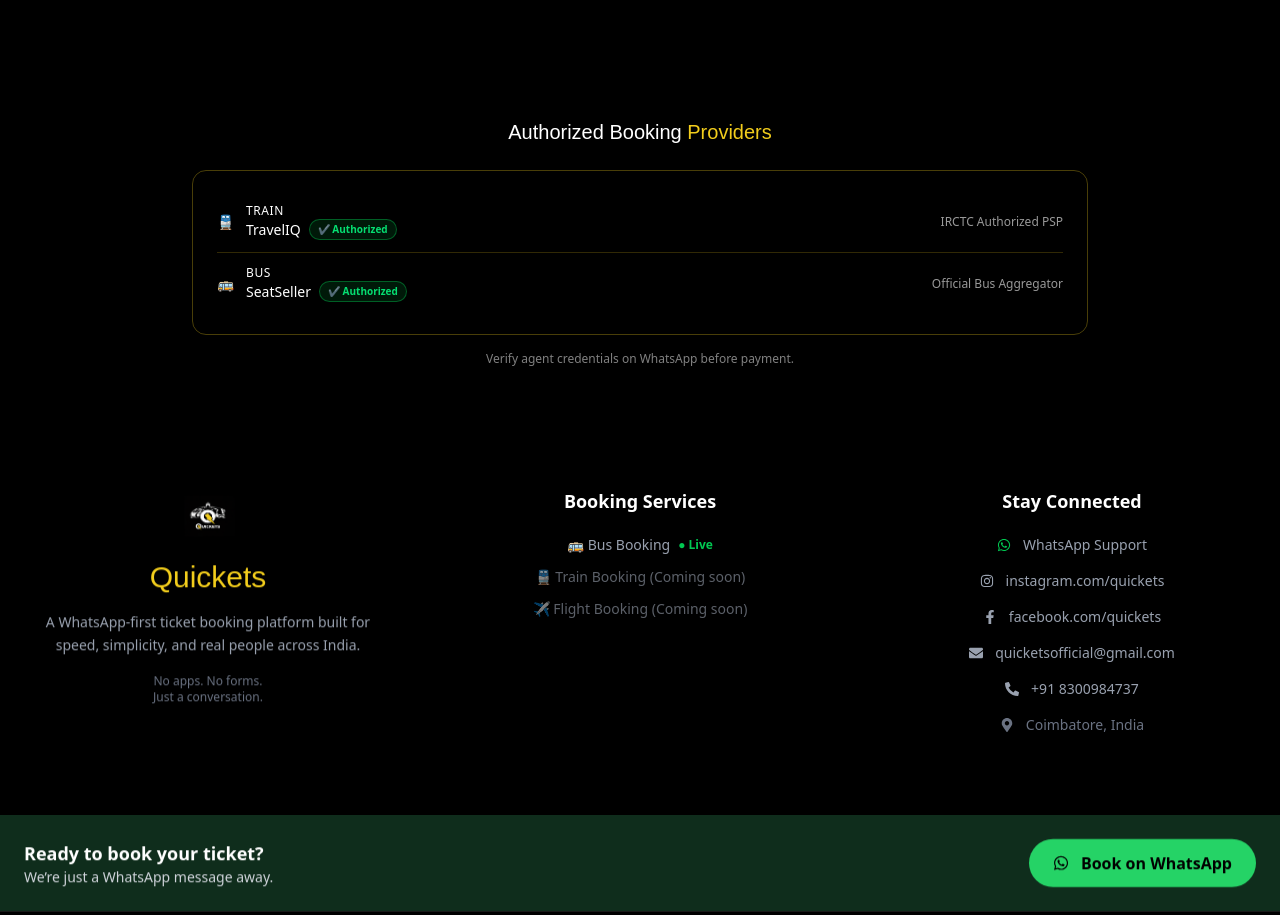
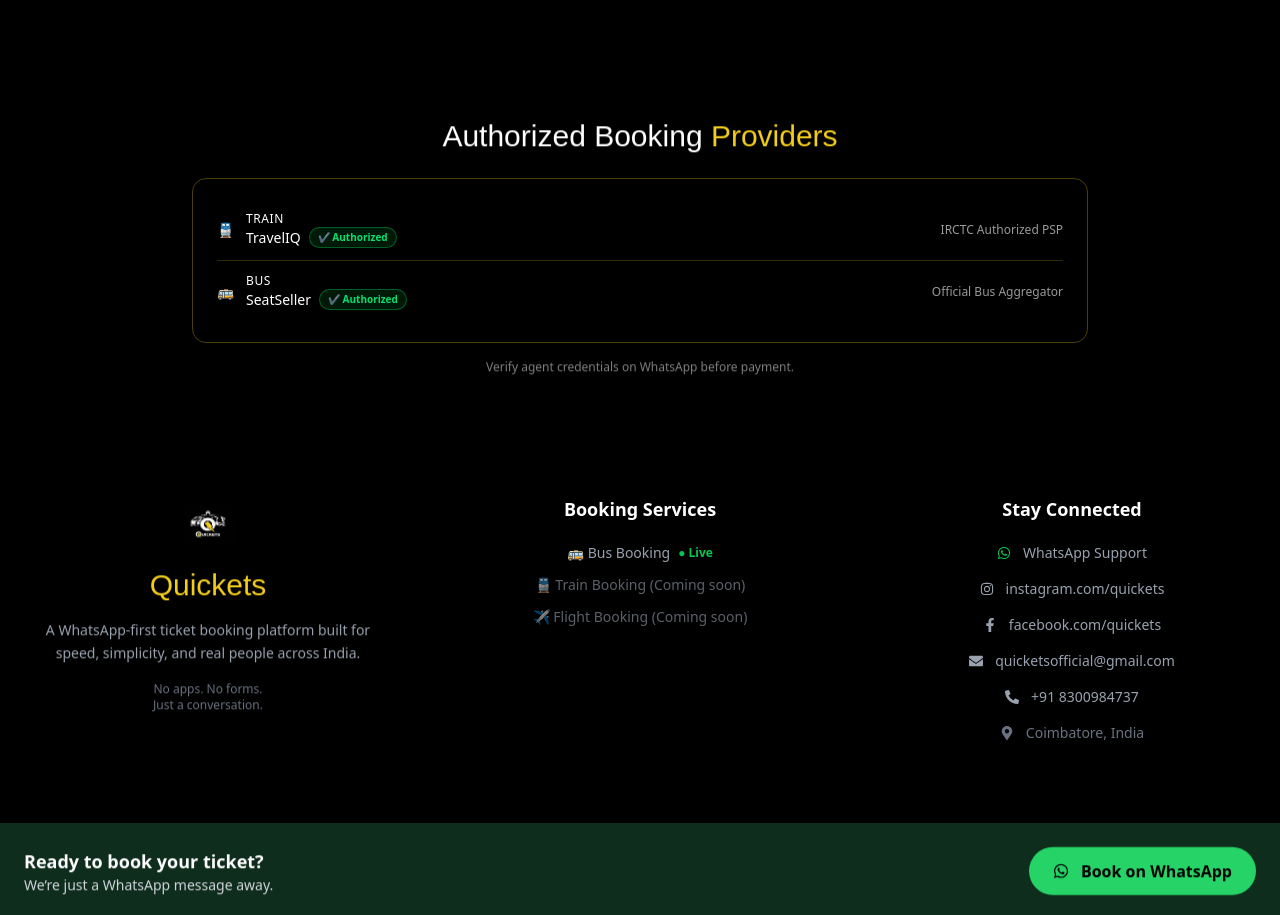
Before and after one commit to jonesofficial/Quickets.co.in, a React (Vite) app: page / in a window 1280 px wide. Shown: the part 3742-4657 px from the top of the page. Built offline with nearby package versions, Linux system fonts and the light colour scheme; a web font is replaced by a local one.

Commit message:
Added Authorization Strip Section

```diff
--- a/src/components/AuthorizationStrip.jsx
+++ b/src/components/AuthorizationStrip.jsx
@@ -1,19 +1,39 @@
+import useScrollReveal from "../hooks/useScrollReveal";
+
 export default function AuthorizationStrip() {
+    const titleRef = useScrollReveal();
+    const stripRef = useScrollReveal();
+    const trainRef = useScrollReveal();
+    const busRef = useScrollReveal();
+    const footnoteRef = useScrollReveal();
+
     return (
         <section className="bg-black py-10 px-6">
             <div className="max-w-4xl mx-auto">
 
                 {/* Title */}
-                <h3 className="text-center text-white text-xl font-heading mb-6">
+                <h3
+                    ref={titleRef}
+                    className="reveal reveal-up text-center text-white text-3xl font-heading mb-6"
+                >
                     Authorized Booking
                     <span className="text-[#f2cd1c]"> Providers</span>
                 </h3>
 
                 {/* Strip */}
-                <div className="border border-[#f2cd1c]/30 rounded-xl px-6 py-5">
+                <div
+                    ref={stripRef}
+                    className="reveal reveal-up delay-1
+                    border border-[#f2cd1c]/30 rounded-xl px-6 py-5"
+                >
 
                     {/* Train */}
-                    <div className="flex items-center justify-between py-3 border-b border-[#f2cd1c]/20">
+                    <div
+                        ref={trainRef}
+                        className="reveal reveal-up delay-2
+                        flex items-center justify-between py-3
+                        border-b border-[#f2cd1c]/20"
+                    >
                         <div className="flex items-center gap-3">
                             <span className="text-[#f2cd1c] text-sm">🚆</span>
                             <div>
@@ -27,10 +47,12 @@
                                     </p>
 
                                     {/* Green Stamp */}
-                                    <span className="text-[10px] font-semibold
+                                    <span
+                                        className="text-[10px] font-semibold
                                         px-2 py-[2px] rounded-full
                                         bg-green-600/15 text-green-400
-                                        border border-green-500/40">
+                                        border border-green-500/40"
+                                    >
                                         ✔ Authorized
                                     </span>
                                 </div>
@@ -43,7 +65,11 @@
                     </div>
 
                     {/* Bus */}
-                    <div className="flex items-center justify-between py-3">
+                    <div
+                        ref={busRef}
+                        className="reveal reveal-up delay-3
+                        flex items-center justify-between py-3"
+                    >
                         <div className="flex items-center gap-3">
                             <span className="text-[#f2cd1c] text-sm">🚌</span>
                             <div>
@@ -57,10 +83,12 @@
                                     </p>
 
                                     {/* Green Stamp */}
-                                    <span className="text-[10px] font-semibold
+                                    <span
+                                        className="text-[10px] font-semibold
                                         px-2 py-[2px] rounded-full
                                         bg-green-600/15 text-green-400
-                                        border border-green-500/40">
+                                        border border-green-500/40"
+                                    >
                                         ✔ Authorized
                                     </span>
                                 </div>
@@ -75,7 +103,11 @@
                 </div>
 
                 {/* Footnote */}
-                <p className="mt-4 text-center text-white/50 text-xs">
+                <p
+                    ref={footnoteRef}
+                    className="reveal reveal-up delay-4
+                    mt-4 text-center text-white/50 text-xs"
+                >
                     Verify agent credentials on WhatsApp before payment.
                 </p>
 
```
